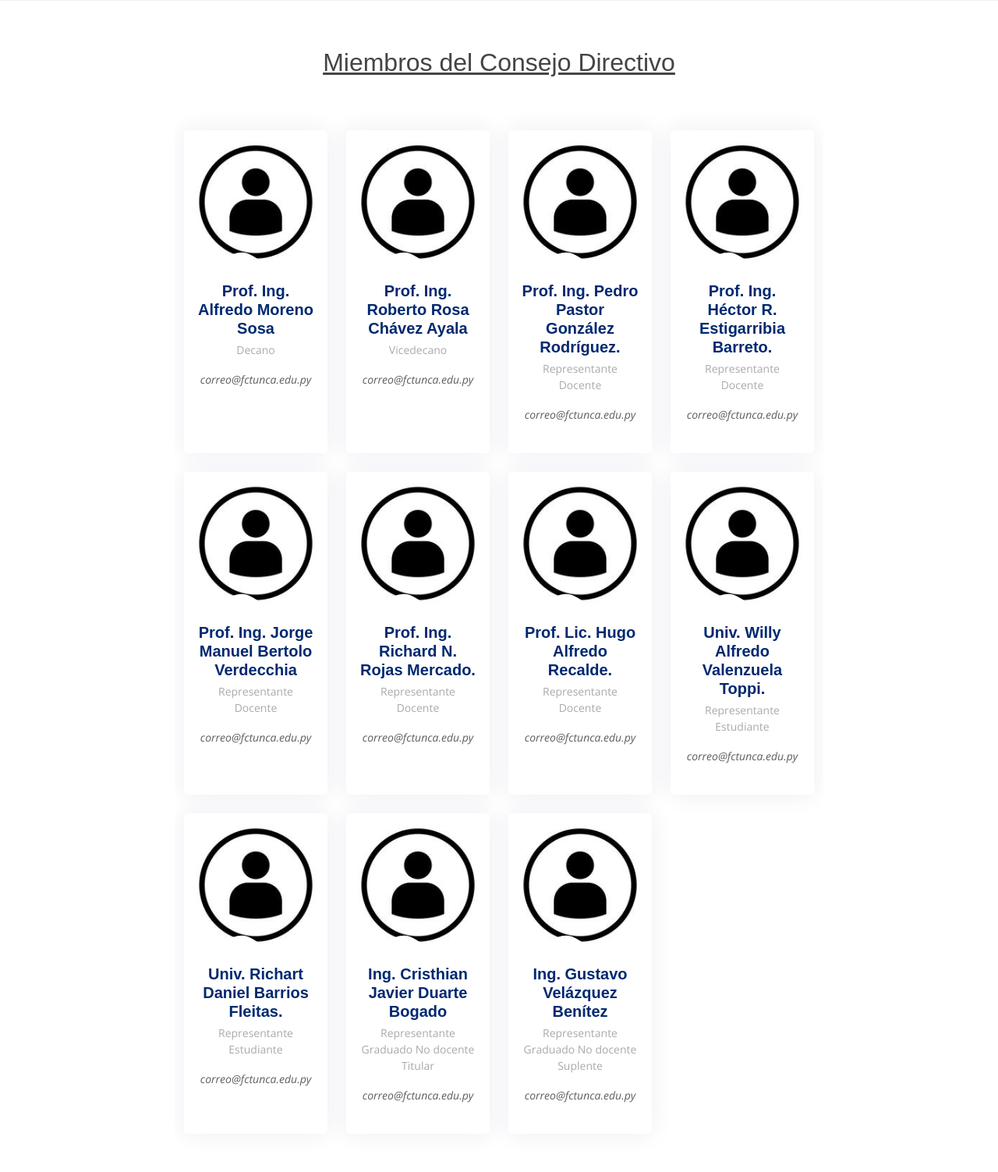
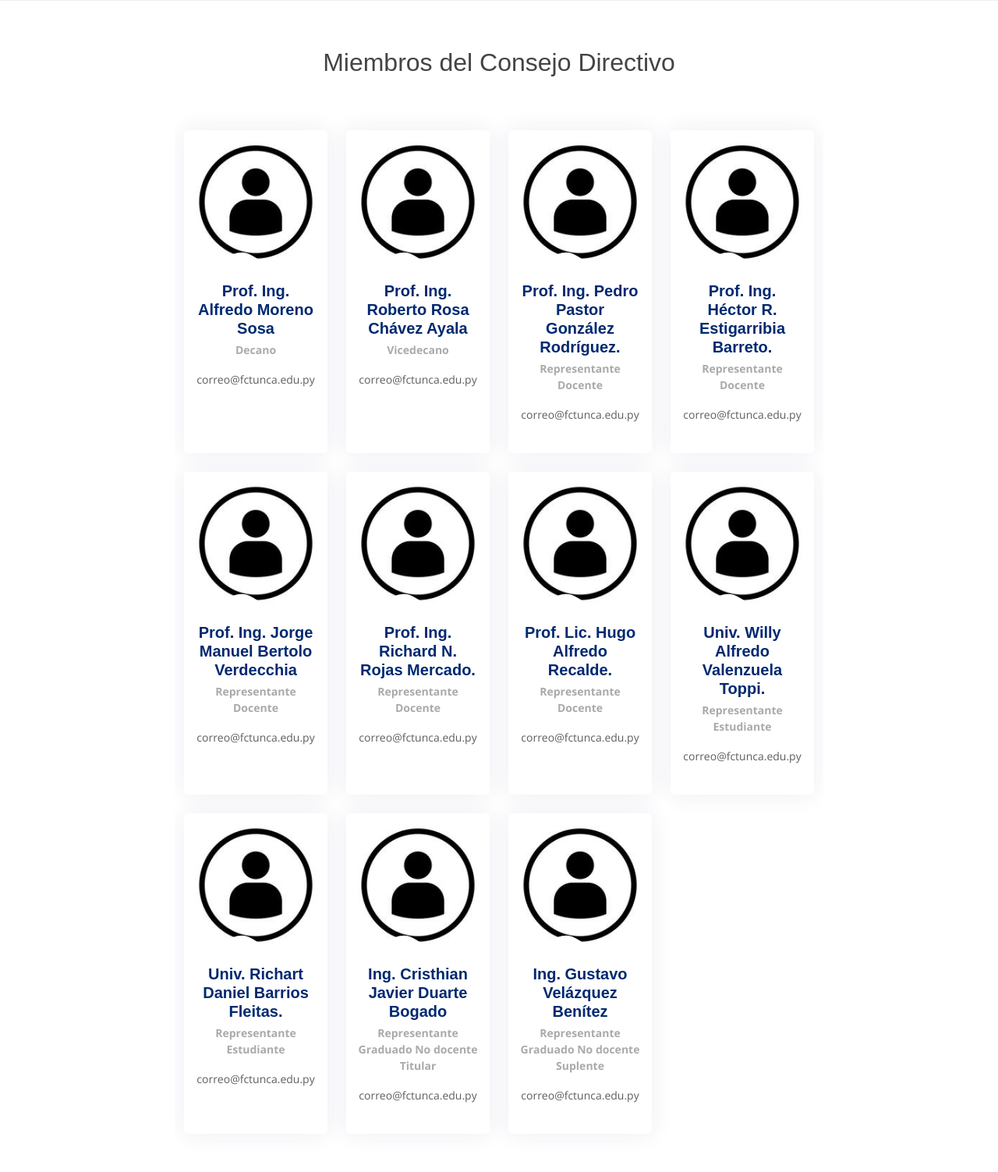
Before and after one commit to FCYT-TI/fcytuncaweb, a Django app: page /consejo/ in a window 1280 px wide. Shown: the part 307-1810 px from the top of the page at 78% size. Run offline with Django 3.2, Linux system fonts and the light colour scheme; some libraries are stand-ins or nearby versions.

Commit message:
FCYTSPRUN-10-ConsejoDirectivo Ajustes de la pagina del consejo directivo

```diff
--- a/templates/consejo.html
+++ b/templates/consejo.html
@@ -21,7 +21,7 @@
 
     <section class="inner-page">
       <div class="containerText">
-          <h2 id="Titutlo-Consejo"><u>Miembros del Consejo Directivo</u></h2>
+          <h2 id="Titutlo-Consejo">Miembros del Consejo Directivo</h2>
           <section id="team" class="team centered-section">
 
       <div class="container" data-aos="fade-up" id="container-consejo">
@@ -43,8 +43,8 @@
               </div>
               <div class="member-info">
                 <h4>Prof. Ing. Alfredo Moreno Sosa</h4>
-                <span>Decano</span>
-                <p>correo@fctunca.edu.py</p>
+                <span><b>Decano</b></span>
+                <p class="consejo-contenido">correo@fctunca.edu.py</p>
               </div>
             </div>
           </div>
@@ -62,8 +62,8 @@
               </div>
               <div class="member-info">
                 <h4>Prof. Ing. Roberto Rosa Chávez Ayala</h4>
-                <span>Vicedecano</span>
-            <p>correo@fctunca.edu.py</p>              </div>
+                <span><b>Vicedecano</b></span>
+            <p class="consejo-contenido">correo@fctunca.edu.py</p>              </div>
             </div>
           </div>
 
@@ -80,8 +80,8 @@
               </div>
               <div class="member-info">
                 <h4>Prof. Ing. Pedro Pastor González Rodríguez.</h4>
-                <span>Representante Docente</span>
-                  <p>correo@fctunca.edu.py</p>              </div>
+                  <span><b>Representante Docente</b></span>
+                  <p class="consejo-contenido">correo@fctunca.edu.py</p>              </div>
             </div>
           </div>
 
@@ -98,8 +98,8 @@
               </div>
               <div class="member-info">
                 <h4>Prof. Ing. Héctor R. Estigarribia Barreto.</h4>
-                <span>Representante Docente</span>
-                <p>correo@fctunca.edu.py</p>                </div>
+                  <span><b>Representante Docente</b></span>
+                <p class="consejo-contenido">correo@fctunca.edu.py</p>                </div>
             </div>
           </div>
                       <div class="col-lg-3 col-md-6 d-flex align-items-stretch" data-aos="fade-up" data-aos-delay="150">
@@ -115,8 +115,8 @@
               </div>
               <div class="member-info">
                 <h4>Prof. Ing. Jorge Manuel Bertolo Verdecchia</h4>
-                    <span>Representante Docente</span>
-<p>correo@fctunca.edu.py</p>               </div>
+                  <span><b>Representante Docente</b></span>
+<p class="consejo-contenido">correo@fctunca.edu.py</p>               </div>
             </div>
           </div>
 
@@ -133,8 +133,8 @@
               </div>
               <div class="member-info">
                 <h4>Prof. Ing. Richard N. Rojas Mercado.</h4>
-                <span>Representante Docente</span>
-                <p>correo@fctunca.edu.py</p>
+                  <span><b>Representante Docente</b></span>
+                <p class="consejo-contenido">correo@fctunca.edu.py</p>
               </div>
             </div>
           </div>
@@ -151,8 +151,8 @@
               </div>
               <div class="member-info">
                 <h4>Prof. Lic. Hugo Alfredo Recalde.</h4>
-                <span>Representante Docente</span>
-                <p>correo@fctunca.edu.py</p>
+                  <span><b>Representante Docente</b></span>
+                <p class="consejo-contenido">correo@fctunca.edu.py</p>
               </div>
             </div>
           </div>
@@ -171,8 +171,8 @@
                 <h4>Univ. Willy Alfredo Valenzuela Toppi.
 
 </h4>
-                <span>Representante Estudiante</span>
-                <p>correo@fctunca.edu.py</p>
+                <span><b>Representante Estudiante</b></span>
+                <p class="consejo-contenido">correo@fctunca.edu.py</p>
               </div>
             </div>
           </div>
@@ -191,8 +191,8 @@
                 <h4>Univ. Richart Daniel Barrios Fleitas.
 
 </h4>
-                <span>Representante Estudiante</span>
-                <p>correo@fctunca.edu.py</p>
+                  <span><b>Representante Estudiante</b></span>
+                <p class="consejo-contenido">correo@fctunca.edu.py</p>
               </div>
             </div>
           </div>
@@ -211,8 +211,8 @@
                 <h4>Ing. Cristhian Javier Duarte Bogado
 
 </h4>
-                <span>Representante Graduado No docente Titular</span>
-                <p>correo@fctunca.edu.py</p>
+                  <span><b>Representante Graduado No docente Titular</b></span>
+                <p class="consejo-contenido">correo@fctunca.edu.py</p>
               </div>
             </div>
           </div>
@@ -231,8 +231,8 @@
                 <h4>Ing. Gustavo Velázquez Benítez
 
 </h4>
-                <span>Representante Graduado No docente Suplente</span>
-                <p>correo@fctunca.edu.py</p>
+                <span><b>Representante Graduado No docente Suplente</b></span>
+                <p class="consejo-contenido">correo@fctunca.edu.py</p>
               </div>
             </div>
           </div>
--- a/templates/static/css/style.css
+++ b/templates/static/css/style.css
@@ -2595,3 +2595,6 @@ section {
    flex-direction: column;
 
 }
+ .team .member .member-info p.consejo-contenido {
+  font-style: normal;
+}
```
Also changed, not shown: other parts of templates/consejo.html (+11 -11 lines).
